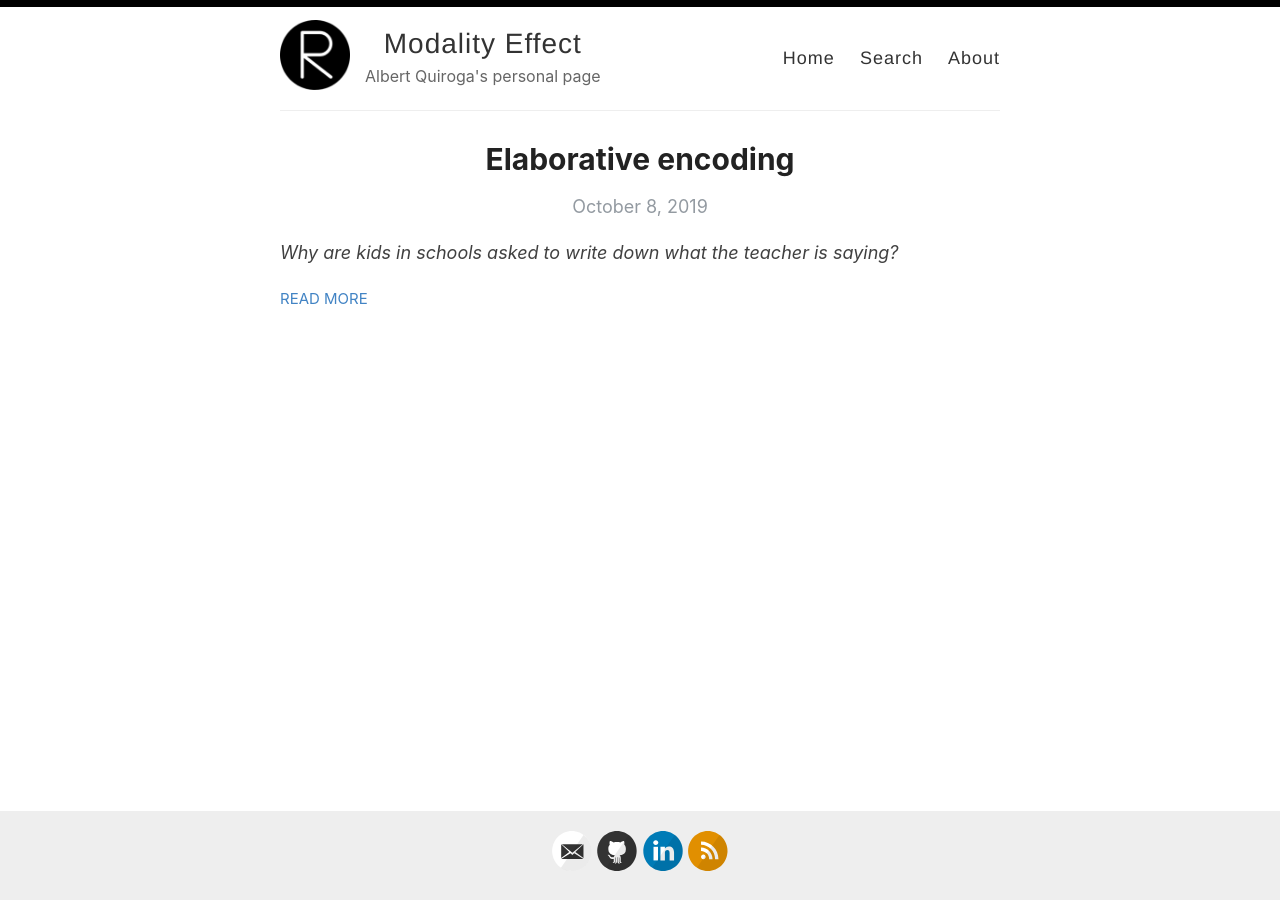
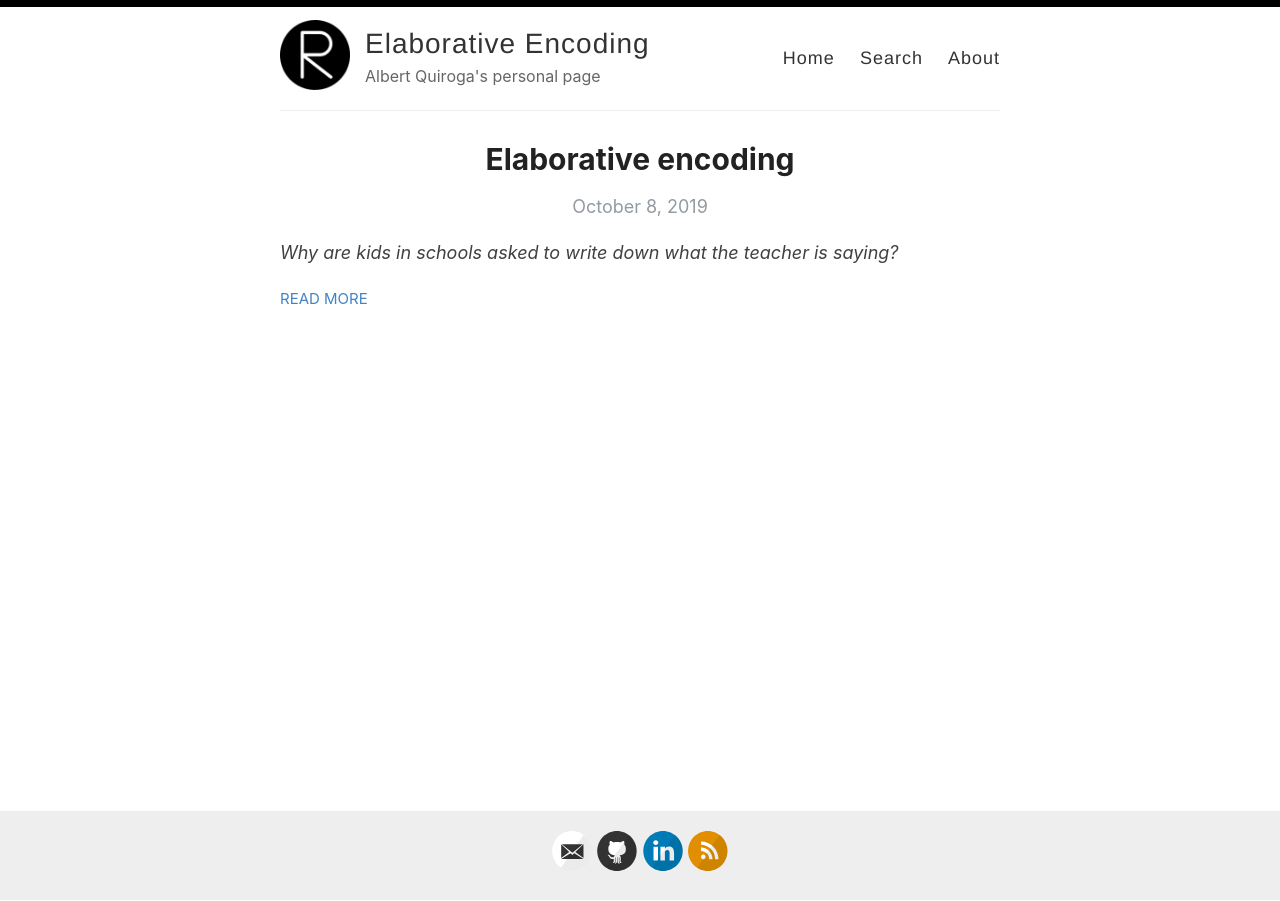
Before and after one commit to albertquiroga/albertquiroga.github.io, a Jekyll site: the page built from index.html, in a window 1280 px wide. Built offline with Jekyll 4.4.1, drawn with Linux system fonts in a browser that asks for light colours; the list of posts is cut into pages by our own code.

Commit message:
New title

```diff
--- a/_config.yml
+++ b/_config.yml
@@ -3,7 +3,7 @@
 #
 
 # Name of your site (displayed in the header)
-name: Modality Effect
+name: Elaborative Encoding
 
 # Name of the author
 author: Albert Quiroga
```
